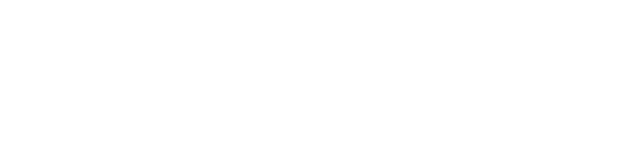
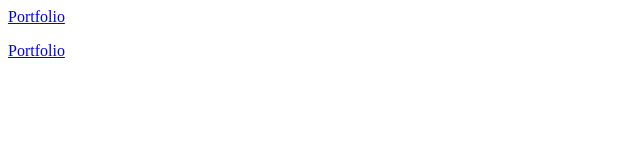
Before and after one commit to yichenlilyc/MyPortfolio, a plain HTML site: page index.html in a window 1280 px wide. Shown: the whole page, without its empty margins (0-640 px from the left). Drawn offline with Linux system fonts and the light colour scheme.

Commit message:
test link

```diff
--- a/index.html
+++ b/index.html
@@ -9,7 +9,12 @@
 </head>
 
 <body>
-
+    <div class="navbar">
+        <a href="portfolio.html">Portfolio</a>
+    </div>
+    <p>
+        <a href="portfolio.html">Portfolio</a>
+    </p>
 </body>
 
 </html>
```
Also changed, not shown: HTML/portfolio.html (deleted), portfolio.html (deleted).
